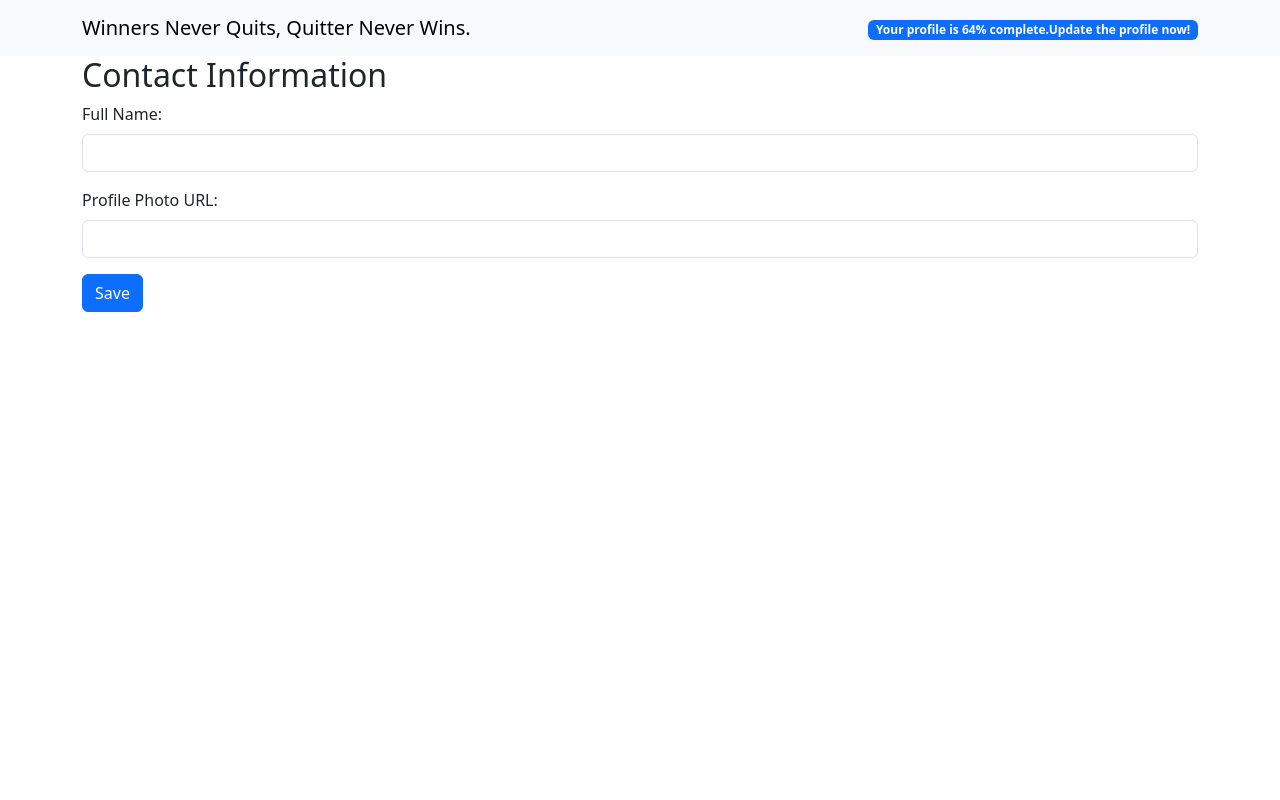
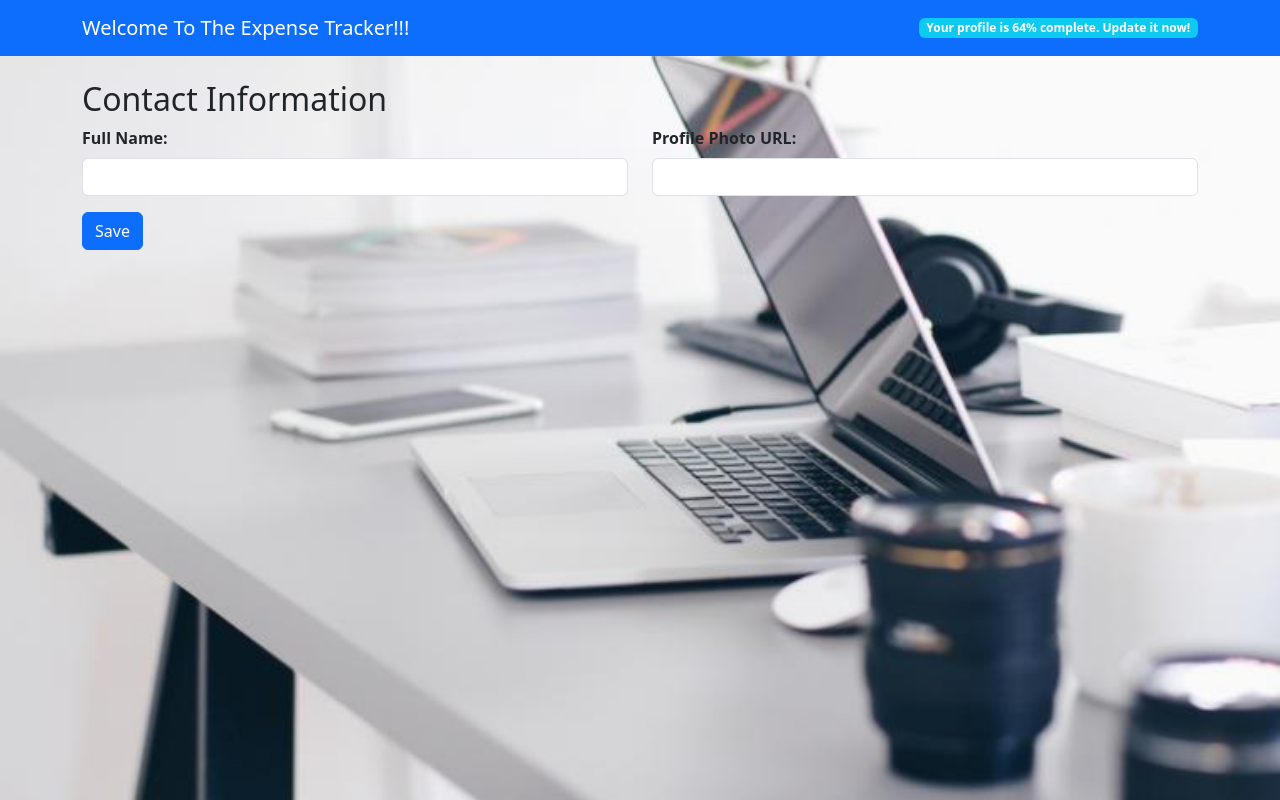
Before and after one commit to harisaini778/ExpenseTracker, a React (Create React App) app: page /Profile in a window 1280 px wide. Built offline with nearby package versions, Linux system fonts and the light colour scheme.

Commit message:
added some stylings in the profile page, also added som ebackground images and made it responsive for the screen sizes

```diff
--- a/src/components/Profile.js
+++ b/src/components/Profile.js
@@ -1,16 +1,12 @@
 import React, { useState } from "react";
-import Container from "react-bootstrap/Container";
-import Nav from "react-bootstrap/Nav";
-import Navbar from "react-bootstrap/Navbar";
-import { Stack } from "react-bootstrap";
-import { Badge, Alert } from "react-bootstrap";
-import { UserDetailsDisplay } from "./UserDetailsDisplay";
+import { Container, Badge, Alert, Navbar } from "react-bootstrap";
 import { useNavigate } from "react-router-dom";
+import profile_img from "../components/assets/profile_img.jpg"
 
 export const Profile = () => {
   const [fullName, setFullName] = useState("");
   const [profilePhotoUrl, setProfilePhotoUrl] = useState("");
-  const [showAlert, setShowAlert] = useState(false); // State for controlling the alert
+  const [showAlert, setShowAlert] = useState(false);
   const navigate = useNavigate();
 
   const handleFullNameChange = (e) => {
@@ -23,37 +19,13 @@ export const Profile = () => {
 
   const updateUserProfile = async () => {
     try {
-      const idToken = localStorage.getItem("token"); // Replace with the actual user's ID token
-      const response = await fetch(
-        `https://identitytoolkit.googleapis.com/v1/accounts:update?key=AIzaSyDoq-H5WEJsZH-kVxJfOdBkOJ5i9U-8150`,
-        {
-          method: "POST",
-          headers: {
-            "Content-Type": "application/json",
-          },
-          body: JSON.stringify({
-            idToken,
-            displayName: fullName,
-            photoUrl: profilePhotoUrl,
-            returnSecureToken: true,
-          }),
-        }
-      );
+      // Your code for updating user profile...
 
-      if (!response.ok) {
-        throw new Error("Error updating user profile");
-      }
+      // Show the success alert
+      setShowAlert(true);
 
-      const data = await response.json();
-      console.log("User details updated successfully:", data);
-
-      // Optionally, you can reset the form fields after submission
-      setFullName("");
-      setProfilePhotoUrl("");
-      setShowAlert(true); // Show the success alert
-
-      // Navigate to UserDetailsDisplay upon successful update
-      navigate("/UserDetailsDisplay");
+      // Navigate to UserDetailsProfiles upon successful update
+      navigate("/UserDetailsDisplay"); // Updated route
     } catch (error) {
       console.error("Error updating user profile:", error);
     }
@@ -67,21 +39,24 @@ export const Profile = () => {
   };
 
   return (
-    <div>
-      <Navbar expand="lg" className="bg-body-tertiary">
+    <div className="profile-container" style={{ backgroundImage: `url(${profile_img})`, minHeight: "100vh", backgroundSize: "cover", backgroundRepeat: "no-repeat" }}>
+      <Navbar expand="lg" bg="primary" variant="dark">
        <Container>
           <Navbar.Brand>
-            Winners Never Quits, Quitter Never Wins.
+            Welcome To The<br className="d-sm-none" /> Expense Tracker!!!
           </Navbar.Brand>
           <Navbar.Toggle aria-controls="basic-navbar-nav" />
-          <Navbar.Collapse id="basic-navbar-nav">
-            <Nav className="ms-auto">
-              <Stack direction="horizontal">
-                <div>
-                  <Badge>Your profile is 64% complete.Update the profile now!</Badge>
-                </div>
-              </Stack>
-            </Nav>
+          <Navbar.Collapse className="justify-content-end">
+            <Badge
+              bg="info"
+              style={{
+                cursor: "pointer",
+                fontWeight: "bold",
+              }}
+              onClick={() => navigate("/UserDetailsDisplay")} // Navigate when badge is clicked
+            >
+              Your profile is 64% complete. Update it now!
+            </Badge>
           </Navbar.Collapse>
         </Container>
       </Navbar>
@@ -92,10 +67,11 @@ export const Profile = () => {
             User details have been saved successfully!
           </Alert>
         )}
-        <div>
+        <div className="mt-4">
           <h2>Contact Information</h2>
           <form onSubmit={handleSubmit}>
-            <div className="mb-3">
+            <div className="row">
+              <div className="col-md-6 mb-3" style={{fontWeight:"bold"}}>
                 <label htmlFor="fullName" className="form-label">
                   Full Name:
                 </label>
@@ -108,7 +84,7 @@ export const Profile = () => {
                   required
                 />
               </div>
-            <div className="mb-3">
+              <div className="col-md-6 mb-3" style={{fontWeight:"bold"}}>
                 <label htmlFor="profilePhotoUrl" className="form-label">
                   Profile Photo URL:
                 </label>
@@ -121,6 +97,7 @@ export const Profile = () => {
                   required
                 />
               </div>
+            </div>
             <button type="submit" className="btn btn-primary">
               Save
             </button>
```
Also changed, not shown: src/components/assets/profile_img.jpg (added). Lines whose indentation alone changed are shown as unchanged.
